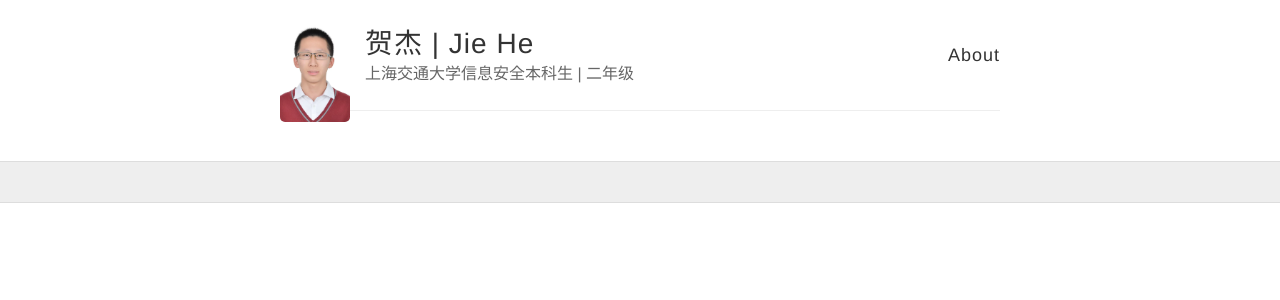
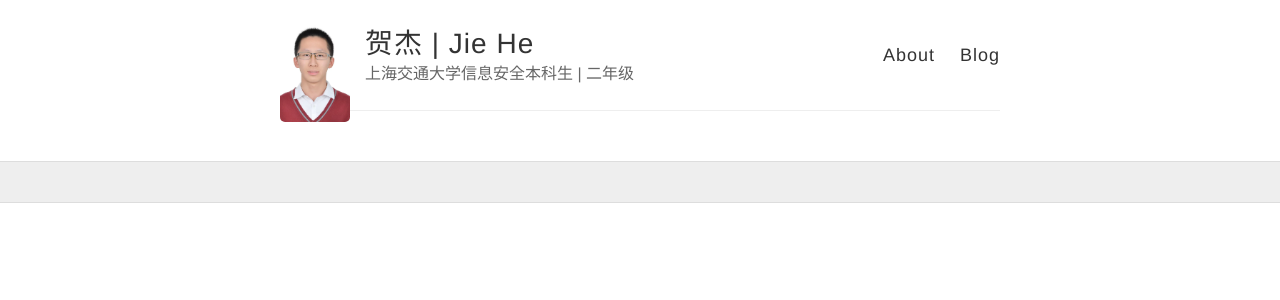
Before and after one commit to nexipher/nexipher.github.io, a Jekyll site: the page built from index.html, in a window 1280 px wide. Shown: the top 300 px of the page. Built offline with Jekyll 4.4.1, drawn with Linux system fonts in a browser that asks for light colours.

Commit message:
modified:   _layouts/default.html

```diff
--- a/_layouts/default.html
+++ b/_layouts/default.html
@@ -27,7 +27,8 @@
           </div>
 
           <nav>
-            <a href="{{ site.baseurl }}">About</a>
+            <a href="{{ site.baseurl }}/about">About</a>
+            <a href="{{ site.baseurl }}">Blog</a>
           </nav>
         </header>
       </div>
```
